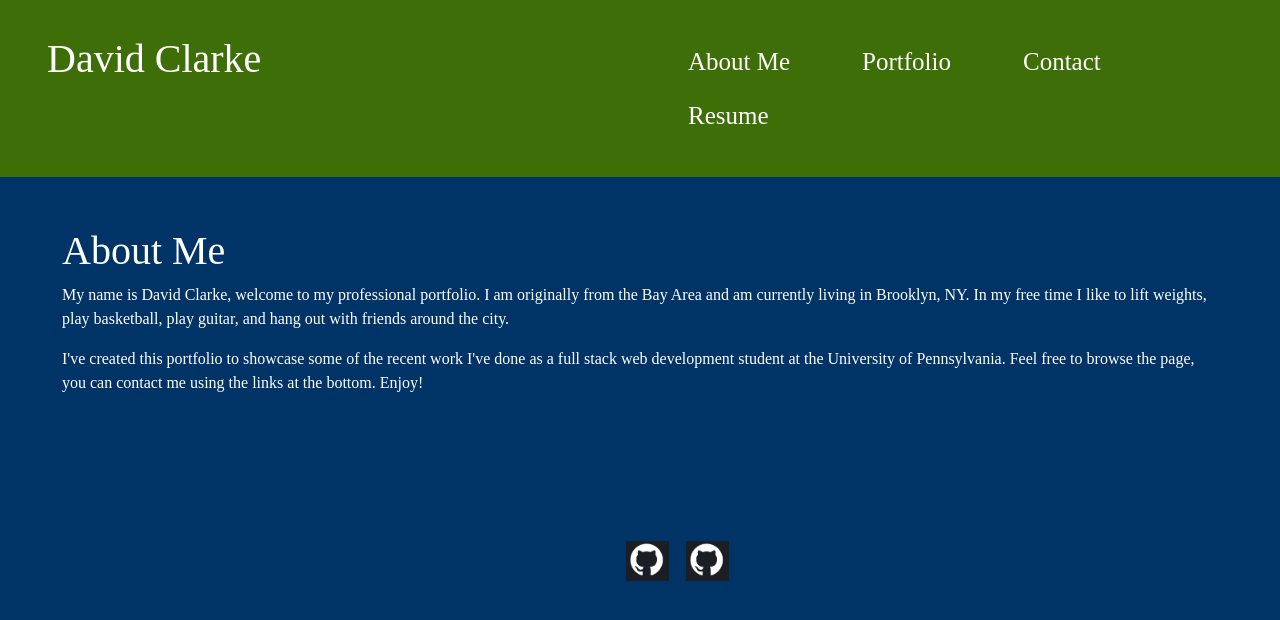
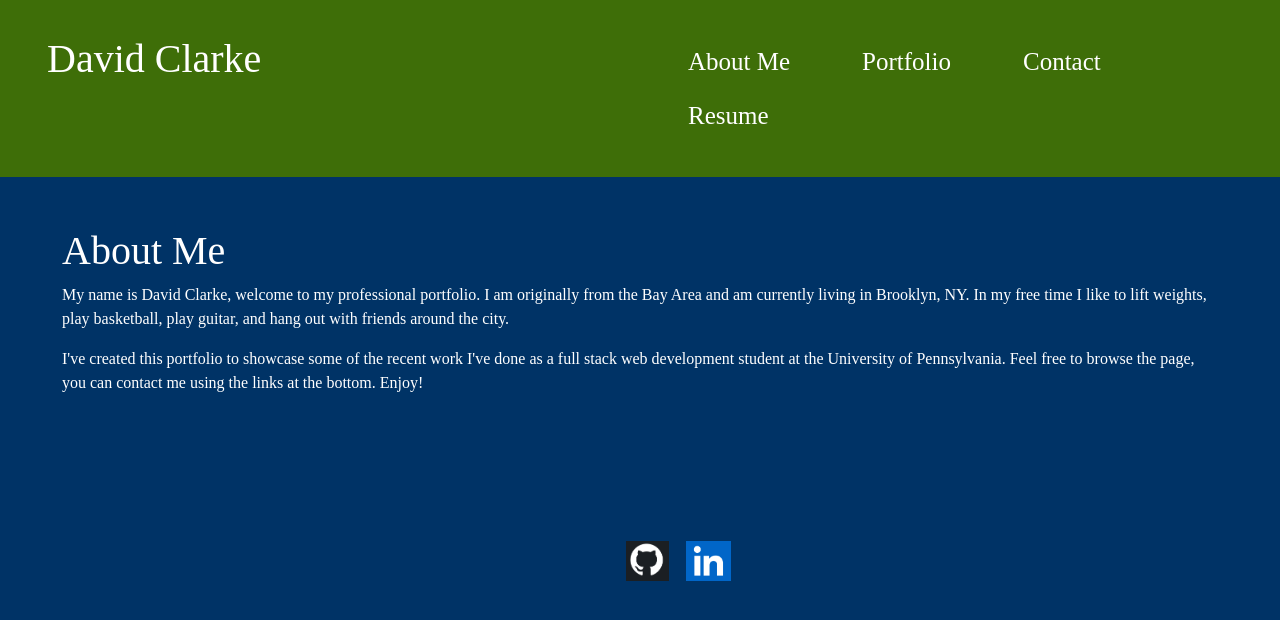
Before and after one commit to dhclarke99/react-portfolio, a React (Create React App) app: page / in a window 1280 px wide. Shown: the top 620 px of the page. Built offline with nearby package versions, Linux system fonts and the light colour scheme.

Commit message:
added linkedin to footer

```diff
--- a/src/components/Footer.js
+++ b/src/components/Footer.js
@@ -1,6 +1,7 @@
 import React from 'react';
 import '../styles/style.css';
 import gitHubLogo from '../images/gitHubLogo.png';
+import linkedinLogo from '../images/linkedinLogo.png';
 
 
 export default function Footer() {
@@ -13,9 +14,9 @@ return (
             </img>
           </li>
           </a>
-          <a href="https://github.com/dhclarke99">
+          <a href="https://www.linkedin.com/in/david-clarke-17355a185/">
           <li>
-            <img src={gitHubLogo} alt="GitHub Logo">
+            <img src={linkedinLogo} alt="GitHub Logo">
             </img>
           </li>
           </a>
```
Also changed, not shown: src/images/linkedinLogo.png (added).
